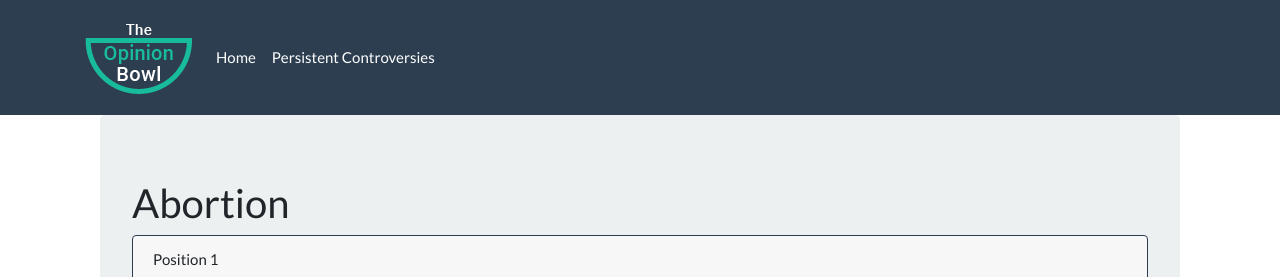
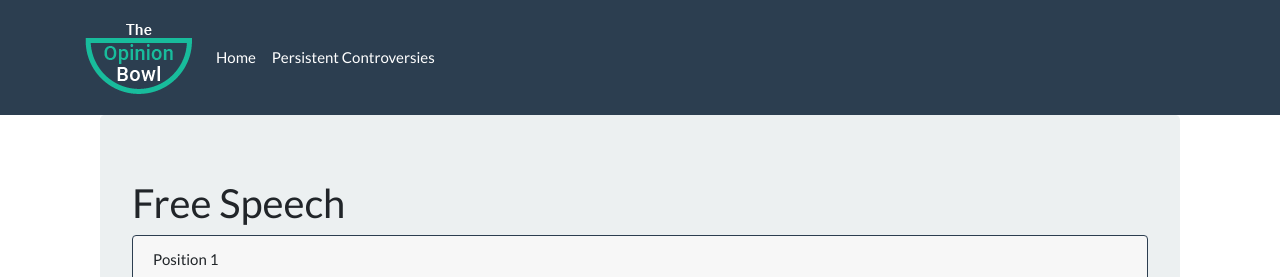
Before and after one commit to Broodercode/theopinionbowl, a Next.js app: page /persistentcontroversies/freespeech in a window 1280 px wide. Shown: the top 277 px of the page. Built offline with nearby package versions, Linux system fonts and the light colour scheme.

Commit message:
more typo fixes

```diff
--- a/pages/persistentcontroversies/freespeech.js
+++ b/pages/persistentcontroversies/freespeech.js
@@ -3,7 +3,7 @@ import Layout from '../../components/Layout';
 
 class Abortion extends React.Component {
     state = {
-        header: "Abortion",
+        header: "Free Speech",
         pos01: {
             pos: "Position 1",
             title: "Complete Free Speech",
```
